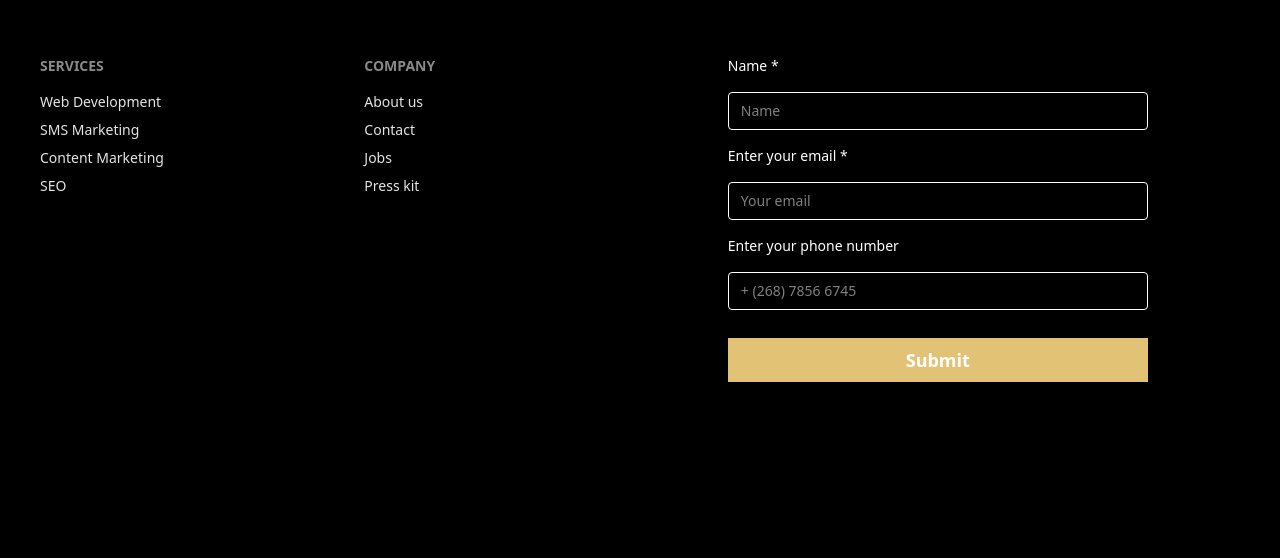
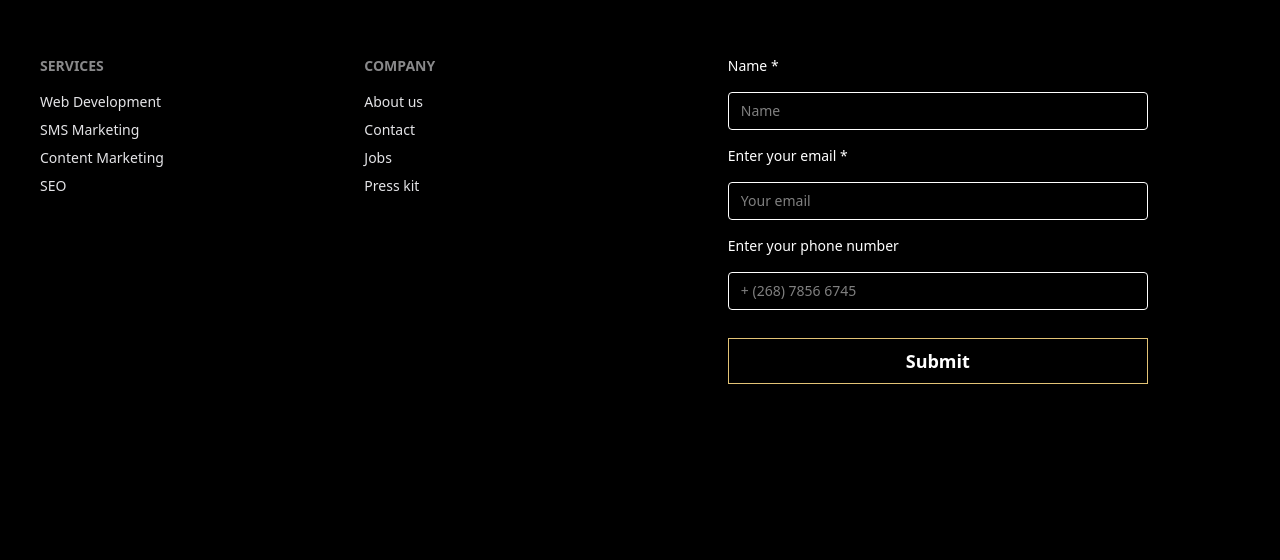
Before and after one commit to softwareNinja-888/Eswatini_Connect, a React (Vite) app in the folder eswatini_connect/: page / in a window 1280 px wide. Shown: the part 2892-3452 px from the top of the page. Built offline with nearby package versions, Linux system fonts and the light colour scheme.

Commit message:
Improve accessibility

```diff
--- a/eswatini_connect/src/components/Helper/FormFooter.jsx
+++ b/eswatini_connect/src/components/Helper/FormFooter.jsx
@@ -109,7 +109,7 @@ export function FormFooter() {
                     <button
                         id="submit_form"
                         type="submit"
-                        className="w-full mt-3 bg-yellowCustom text-white text-lg font-bold py-2 font-lora cursor-pointer flex justify-center items-center gap-2 transition duration-500 hover:scale-103"
+                        className="w-full mt-3 bg-black border border-yellowCustom text-white text-lg font-bold py-2 font-lora cursor-pointer flex justify-center items-center gap-2 transition duration-500 hover:scale-103 hover:bg-yelloCustom hover:text-black"
                         disabled={isSubmitting}
                     >
                         {isSubmitting ? (
```
